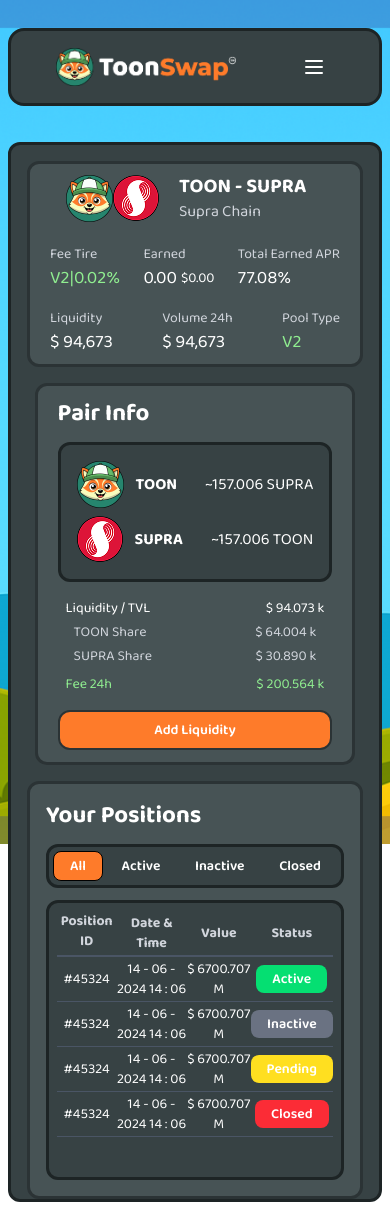
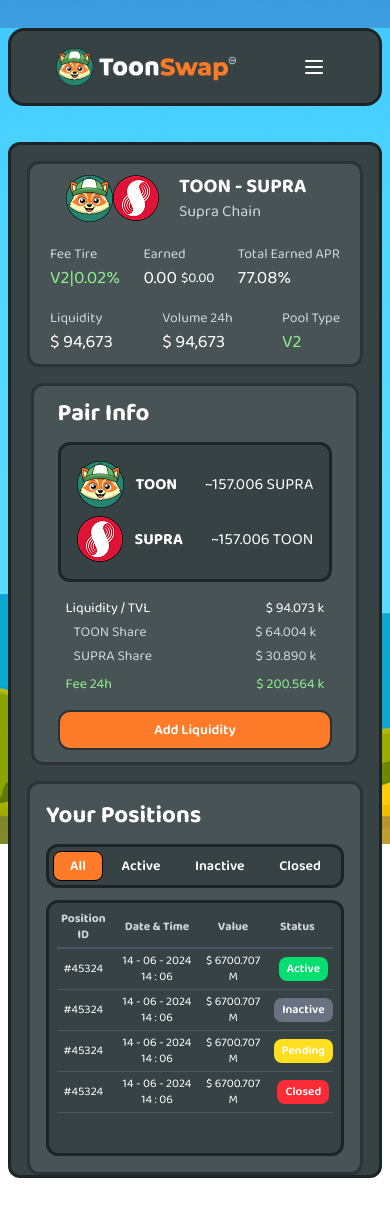
Before and after one commit to Nouman-Ahmed-Khan/Toon-Swap, a React (Vite) app: page / in a window 390 px wide. After the commit the page ends 1186 px from the top, so only its background shows below. Built offline with nearby package versions, Linux system fonts and the light colour scheme.

Commit message:
Table responsive completed

```diff
--- a/src/Pages/Home.jsx
+++ b/src/Pages/Home.jsx
@@ -81,7 +81,7 @@
         {/* Home Page Section-1 Start */}
          <div className='flex flex-col sm:flex-row items-center sm:my-4'>
            {/* Pair info card Start */}
-           <div className='sm:w-[40%] nav-links-mainbg px-5 py-3 sm:mx-5 sm:py-4 sm:px-7 border-3 rounded-xl'>
+           <div className='sm:w-[40%] nav-links-mainbg px-6 py-3 sm:mx-5 sm:py-4 sm:px-7 border-3 rounded-xl'>
              <p className='text-2xl text-white font-bold'>Pair Info</p>
 
              {/* Toon and Supra section Start */}
@@ -151,40 +151,40 @@
               {/* Active inactive buttons end */}
              </div>
 
-              <div className='text-sm navbar p-2 rounded-xl border-3 sm:mt-3 sm:mb-2 sm:p-3'>
-                <table class="table-auto text-center w-full">
+              <div className='w-full overflow-x-auto sm:text-sm text-xs navbar p-2 rounded-xl border-3 sm:mt-3 sm:mb-2 sm:p-3'>
+                <table className="table-auto text-center  sm:w-full overflow-x-auto">
                    <thead>
                      <tr className='text-gray-300 border-b-2 border-gray-600'>
                       <th className='pb-1'>Position ID</th>
-                      <th>Date & Time</th>
-                      <th>Value</th>
-                      <th>Status</th>
+                      <th className='sm:px-0 px-3 pb-1 '>Date & Time</th>
+                      <th className='pb-1'>Value</th>
+                      <th className='pb-1 sm:px-0 px-3'>Status</th>
                      </tr>
                     </thead>
                   <tbody>
                    <tr className='border-b border-gray-600'>
                      <td className='py-1'>#45324</td>
-                     <td>14 - 06 - 2024 14 : 06</td>
-                     <td>$ 6700.707 M</td>
-                     <td><button className='bg-green-400 my-2 cursor-pointer font-semibold text-sm px-4 py-1 rounded-lg'>Active</button></td>
+                     <td className='px-3 sm:px-0'>14 - 06 - 2024 14 : 06</td>
+                     <td className=''>$ 6700.707 M</td>
+                     <td><button className='bg-green-400 my-2 cursor-pointer font-semibold sm:text-sm text-xs sm:px-4 px-2 ml-3 sm:ml-0 py-1 rounded-lg'>Active</button></td>
                    </tr>
                    <tr className='border-b border-gray-600'>
                      <td className='py-1'>#45324</td>
-                     <td>14 - 06 - 2024 14 : 06</td>
+                     <td className='px-3 sm:px-0'>14 - 06 - 2024 14 : 06</td>
                      <td>$ 6700.707 M</td>
-                     <td><button className='bg-gray-500 my-2 cursor-pointer font-semibold text-sm px-4 py-1 rounded-lg'>Inactive</button></td>
+                     <td><button className='bg-gray-500 my-2 cursor-pointer font-semibold sm:text-sm text-xs sm:px-4 px-2 ml-3 sm:ml-0 py-1 rounded-lg'>Inactive</button></td>
                    </tr>
                    <tr className='border-b border-gray-600'>
                      <td className='py-1'>#45324</td>
-                     <td>14 - 06 - 2024 14 : 06</td>
+                     <td className='px-3 sm:px-0'>14 - 06 - 2024 14 : 06</td>
                      <td>$ 6700.707 M</td>
-                     <td><button className='bg-yellow-300 my-2 cursor-pointer font-semibold text-sm px-4 py-1 rounded-lg'>Pending</button></td>
+                     <td><button className='bg-yellow-300 my-2 cursor-pointer font-semibold sm:text-sm text-xs sm:px-4 px-2 ml-3 sm:ml-0 py-1 rounded-lg'>Pending</button></td>
                    </tr>
                    <tr className='border-b border-gray-600'>
                      <td className='py-1'>#45324</td>
-                     <td>14 - 06 - 2024 14 : 06</td>
+                     <td className='px-3 sm:px-0'>14 - 06 - 2024 14 : 06</td>
                      <td>$ 6700.707 M</td>
-                     <td><button className='bg-red-500 my-2 cursor-pointer font-semibold text-sm px-4 py-1 rounded-lg'>Closed</button></td>
+                     <td><button className='bg-red-500 my-2 cursor-pointer font-semibold sm:text-sm text-xs sm:px-4 px-2 ml-3 sm:ml-0 py-1 rounded-lg'>Closed</button></td>
                    </tr>
 
                    {/* <!-- Empty Row --> */}
```
